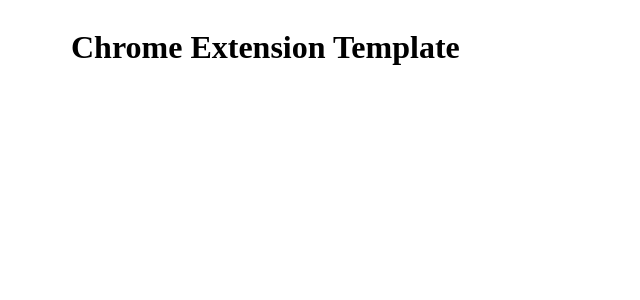
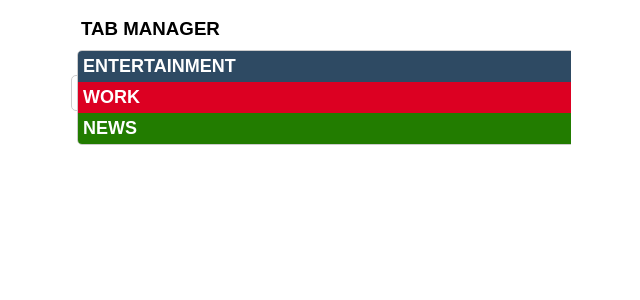
Before and after one commit to danguai/tab-manager-chrome-ext, a React app: page / in a window 1280 px wide. Shown: the top 300 px of the page, without its empty margins (319-959 px from the left). Built offline with nearby package versions, Linux system fonts and the light colour scheme; the HTML template or start-up script is replaced by a standard one.

Commit message:
dropdown menu

```diff
--- a/src/components/App.jsx
+++ b/src/components/App.jsx
@@ -1,10 +1,21 @@
 import React from 'react';
 import './styles.css';
 
-const App = () => (
-  <div className="maxSize">
-    <h1>Chrome Extension Template</h1>
-  </div>
-);
+import DropdownCategories from './Categories';
+
+const App = () => {
+  const options = [
+    { name: 'ENTERTAINMENT', color: '#2E4A63' },
+    { name: 'WORK', color: '#DC0022' },
+    { name: 'NEWS', color: '#227C00' },
+  ];
+
+  return (
+    <div className="maxSize">
+      <h3 className="titles">TAB MANAGER</h3>
+      <DropdownCategories placeholder="Select..." options={options} />
+    </div>
+  )
+};
 
 export default App;
--- /dev/null
+++ b/src/components/Categories.jsx
@@ -0,0 +1,85 @@
+import React, { useState, useEffect } from 'react';
+
+import './styles.css';
+
+const Icon = () => {
+  return (
+    <svg height="20" width="20" viewBox="0 0 20 20">
+      <path d="M4.516 7.548c0.436-0.446 1.043-0.481 1.576 0l3.908 3.747 3.908-3.747c0.533-0.481 1.141-0.446 1.574 0 0.436 0.445 0.408 1.197 0 1.615-0.406 0.418-4.695 4.502-4.695 4.502-0.217 0.223-0.502 0.335-0.787 0.335s-0.57-0.112-0.789-0.335c0 0-4.287-4.084-4.695-4.502s-0.436-1.17 0-1.615z"></path>
+    </svg>
+  );
+};
+
+const DropdownCategories = ({ placeholder, options }) => {
+  const [showMenu, setShowMenu] = useState(false);
+  const [selectCat, setSelectCat] = useState(null);
+
+  useEffect(() => {
+    const handler = () => setShowMenu(false);
+
+    window.addEventListener('click', handler);
+    return () => {
+      window.removeEventListener('click', handler);
+    };
+  });
+
+  // const selectCategory = () => {
+  //   return (
+  //     <div className="dropdown--menu">
+  //       {options.map((option, i) => (
+  //         <div
+  //           key={i}
+  //           className="dropdown--item"
+  //           style={{
+  //             color: `${option.color}`,
+  //             fontWeight: 'bold',
+  //           }}>
+  //           {option.name}
+  //         </div>
+  //       ))}
+  //     </div>)
+  // };
+
+  // const handleInputClick = (e) => {
+  //   e.stopPropagation();
+  //   setShowMenu(!showMenu);
+  // };
+
+  const getDisplay = () => {
+    if (selectCat) return selectCat.name;
+    return placeholder;
+  };
+
+  return (
+    <>
+      <h5 className="titles">CATEGORIES</h5>
+      <div className="dropdown--container">
+        <div className="dropdown--input">
+          <div className="dropdown--selected--value">{getDisplay()}</div>
+          <div className="dropdown--menu">
+            {options.map(option => (
+              <div
+                key={option.name}
+                className="dropdown--item categories"
+                style={{
+                  background: `${option.color}`,
+                  color: '#fff',
+                  fontWeight: 'bold',
+                }}>
+                {option.name}
+              </div>
+            ))}
+          </div>
+          <div className="dropdown--tools">
+            <div className="dropdown--tool">
+              <Icon />
+            </div>
+          </div>
+        </div>
+      </div>
+    </>
+  );
+};
+
+
+export default DropdownCategories;
--- a/src/components/styles.css
+++ b/src/components/styles.css
@@ -7,3 +7,55 @@
   overflow-y: scroll;
   overflow-x: hidden;
 }
+
+.titles {
+  font-family: "Bebas Neue", sans-serif;
+  font-weight: bold;
+  margin: 10px;
+  /* padding: 5px; */
+  text-align: left;
+}
+
+.categories {
+  font-family: "Bebas Neue", sans-serif;
+  font-size: 18px;
+  font-weight: bold;
+  /* margin: 10px;
+  padding: 5px; */
+  text-align: left;
+}
+
+.dropdown--container {
+  text-align: left;
+  border: 1px solid #ccc;
+  position: relative;
+  border-radius: 5px;
+}
+
+.dropdown--input {
+  padding: 5px;
+  display: flex;
+  align-items: center;
+  justify-content: space-between;
+  user-select: none;
+}
+
+.dropdown--menu {
+  position: absolute;
+  transform: translateY(4px);
+  width: 100%;
+  border: 1px solid #ccc;
+  border-radius: 5px;
+  overflow: auto;
+  max-height: 150px;
+  background-color: #fff;
+}
+
+.dropdown--item {
+  padding: 5px;
+  cursor: pointer;
+}
+
+.dropdown--item:hover {
+  background-color: #9fc3f870;
+}
```
Also changed, not shown: static/index.css (added, +32 -0 lines), static/index.html (+8 -2 lines), static/manifest.json.
